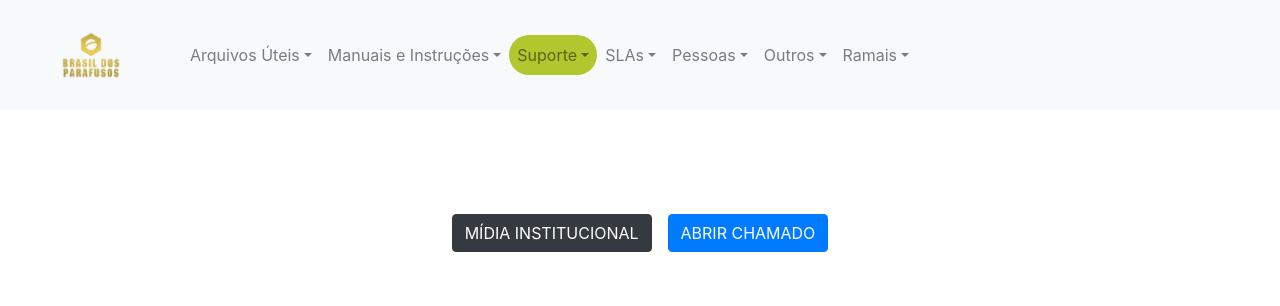
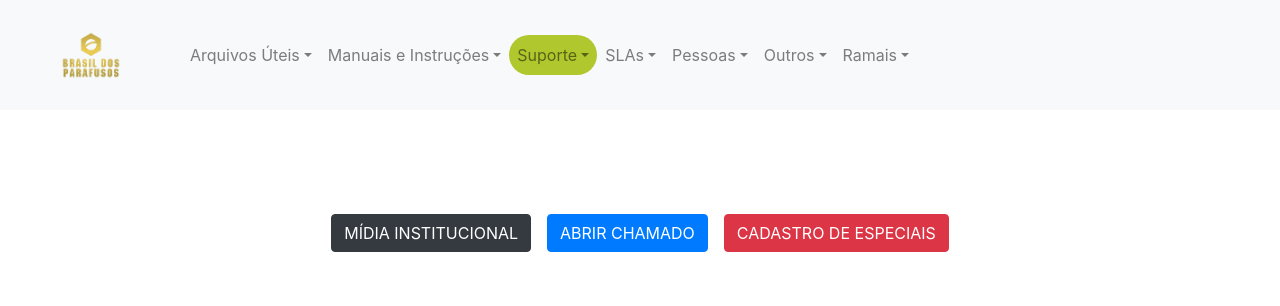
Before and after one commit to L0tus-Program/brasilinternotestes, a website: page index.html in a window 1280 px wide. Shown: the top 306 px of the page. Drawn offline with nearby package versions, Linux system fonts and the light colour scheme; grey boxes are pictures that could not be loaded.

Commit message:
Ficha cadastro especiais
Adicionei a ficha de cadastro de especiais e também atualizei os endereços de e-mails.

```diff
--- a/index.html
+++ b/index.html
@@ -73,6 +73,8 @@
                               <li><a class="dropdown-item" href="./arquivos/listadeprodutos.pdf" target="_blank">Mercadorias</a>
                               </li>
                               <li><a class="dropdown-item" href="./arquivos/Entenda o que são as normas que orientam a produção de fixadores e conheça os principais sistemas para a especificação de parafusos.pdf" target="_blank">Normas e especiais</a>
+                              </li>
+                              <li><a style="background-color:#c82333d3;" class="dropdown-item " href="https://forms.gle/V2Msx2skpG5kRvJ4A" target="_blank">Cadastro de especiais</a>
                               </li>
                               <li><a class="dropdown-item" href="./arquivos/FICHA CADASTRO BRASIL DOS PARAFUSOS.pdf" target="_blank">Ficha de Cadastro da Brasil</a>
                               </li>
@@ -302,7 +304,8 @@
   </header>
 
   <!--BOTÕES INTERATIVOS-->
-  <div id="insti" class="d-flex w-100 p-5 justify-content-center ">
+  <div id="insti" class="container-fluid d-flex flex-wrap p-5 m-auto justify-content-center  ">
+
     <button type="button" class="btn btn-dark m-2">
       <a id="botao-institucional" style="text-decoration: none;color:white;" href="institucional.html">
       MÍDIA INSTITUCIONAL
@@ -311,7 +314,11 @@
     <button type="button" class="btn btn-primary m-2" data-toggle="modal" data-target="#chamado">
       ABRIR CHAMADO
     </button>
-
+    <button type="button" class="btn btn-danger m-2">
+      <a id="botao-institucional" style="text-decoration: none;color:white;" target="_blank" href="https://forms.gle/V2Msx2skpG5kRvJ4A">
+        CADASTRO DE ESPECIAIS
+      </a>
+    </button>
 
   </div>
 
@@ -840,19 +847,21 @@
                   <a class="dropdown-item" href="mailto:daniel@brasildosparafusos.com.br" target="_blank">Daniel</a>
                   <a class="dropdown-item" href="mailto:diego@brasildosparafusos.com.br" target="_blank">Diego</a>
                   <a class="dropdown-item" href="mailto:diogo@brasildosparafusos.com.br" target="_blank">Diogo</a>
+                  <a class="dropdown-item" href="mailto:fabiano@brasildosparafusos.com.br" target="_blank">Fabiano</a>
                   <a class="dropdown-item" href="mailto:felipe@brasildosparafusos.com.br" target="_blank">Felipe</a>
-                  <a class="dropdown-item" href="mailto:fernando@brasildosparafusos.com.br" target="_blank">Fernando</a>
+
                   <a class="dropdown-item" href="mailto:gustavo@brasildosparafusos.com.br" target="_blank">Gustavo</a>
                   <a class="dropdown-item" href="mailto:franciele@brasildosparafusos.com.br" target="_blank">Franciele</a>
                   <a class="dropdown-item" href="mailto:jeferson@brasildosparafusos.com.br" target="_blank">Jeferson</a>
                   <a class="dropdown-item" href="mailto:juliana@brasildosparafusos.com.br" target="_blank">Juliana</a>
-                  <a class="dropdown-item" href="mailto:laura@brasildosparafusos.com.br" target="_blank">Laura</a>
+
                   <a class="dropdown-item" href="mailto:leandro@brasildosparafusos.com.br" target="_blank">Leandro</a>
                   <a class="dropdown-item" href="mailto:financeiro@brasildosparafusos.com.br" target="_blank">Loiva</a>
                   <a class="dropdown-item" href="mailto:luciano@brasildosparafusos.com.br" target="_blank">Luciano</a>
                   <a class="dropdown-item" href="mailto:luizromero@brasildosparafusos.com.br" target="_blank">Luiz</a>
                   <a class="dropdown-item" href="mailto:marta@brasildosparafusos.com.br" target="_blank">Marta</a>
                   <a class="dropdown-item" href="mailto:matheus@brasildosparafusos.com.br" target="_blank">Matheus</a>
+                  <a class="dropdown-item" href="mailto:mariana@brasildosparafusos.com.br" target="_blank">Mariana</a>
                   <a class="dropdown-item" href="mailto:mayara@brasildosparafusos.com.br" target="_blank">Mayara</a>
                   <a class="dropdown-item" href="mailto:paula@brasildosparafusos.com.br" target="_blank">Paula</a>
                   <a class="dropdown-item" href="mailto:rafael@brasildosparafusos.com.br" target="_blank">Rafael</a>
```
Also changed, not shown: 1 other file.
